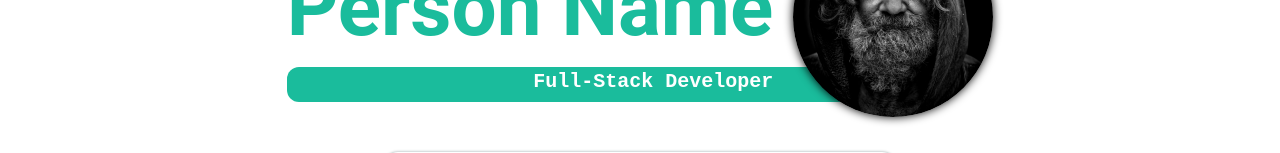
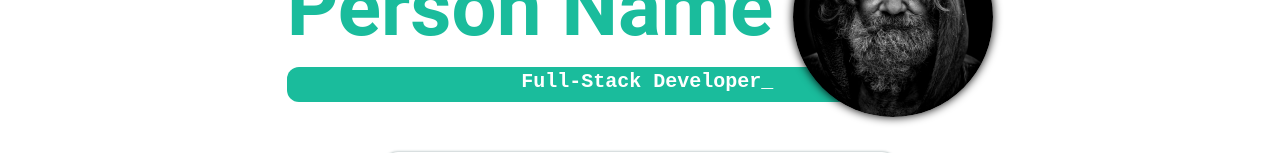
Before and after one commit to IbzOdus/EmployeePage, a React (Create React App) app: page / in a window 1280 px wide. Shown: the part 148-301 px from the top of the page. Built offline with nearby package versions, Linux system fonts and the light colour scheme; the HTML template or start-up script is replaced by a standard one.

Commit message:
Append underscore to position text

```diff
--- a/src/components/ProfileContent.jsx
+++ b/src/components/ProfileContent.jsx
@@ -79,7 +79,7 @@ export default function ProfileContent() {
                     Hi there, I'm
                     <br/>
                     <Name>Person Name</Name>
-                    <PositionText>Full-Stack Developer</PositionText>
+                    <PositionText>Full-Stack Developer_</PositionText>
                 </TextContainer>
                 <ProfilePicture src={profilePic} />
             </TextImageContainer>
```
